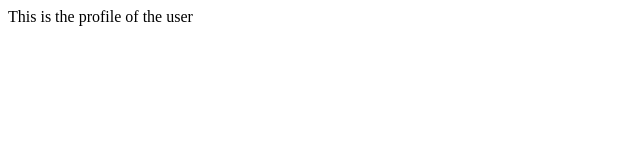
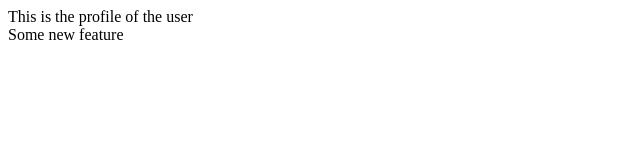
Before and after one commit to galamo/platform-x, a plain HTML site: page frontend/html/profile.html in a window 1280 px wide. Shown: the full height of the page, 0-640 px from the left. Drawn offline with Linux system fonts and the light colour scheme.

Commit message:
added new feature to profile page

```diff
--- a/frontend/html/profile.html
+++ b/frontend/html/profile.html
@@ -5,5 +5,6 @@
 
   <body>
     <div>This is the profile of the user</div>
+    <div>Some new feature</div>
   </body>
 </html>
```
